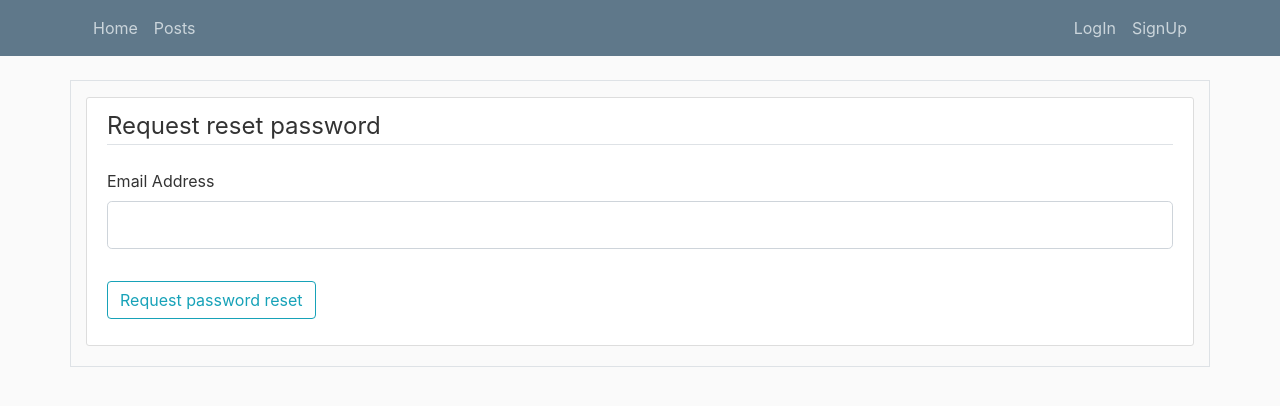
After one commit to Praveena1109/Chat-Application, a Flask app: page /reset_request in a window 1280 px wide. The commit adds this page. Shown: the top 406 px of the page. Run offline with Flask 2, Linux system fonts and the light colour scheme; some libraries are stand-ins or nearby versions.

Commit message:
Updated post

```diff
--- a/main/form.py
+++ b/main/form.py
@@ -41,7 +41,7 @@ class UpdateForm(FlaskForm):
     email = StringField('Email Address',
                         validators=[DataRequired(), Email()])
     picture = FileField('Update Profile Picture', validators=[FileAllowed(['jpg', 'png'])])
-
+    intro = TextAreaField('Tell us something about yourself..')
     submit = SubmitField('Update')
 
     def validate_email(self, email):
@@ -51,6 +51,25 @@ class UpdateForm(FlaskForm):
                 raise ValidationError('This Email ID already has an account')
 
 
-class MessageForm(FlaskForm):
-    message = TextAreaField('Message', validators=[DataRequired()])
-    submit = SubmitField('Send')
+class PostForm(FlaskForm):
+    title = TextAreaField('Title', validators=[DataRequired()])
+    information = TextAreaField('Information', validators=[DataRequired()])
+    submit = SubmitField('Post')
+
+
+class RequestResetForm(FlaskForm):
+    email = StringField('Email Address',
+                        validators=[DataRequired(), Email()])
+    submit = SubmitField('Request password reset')
+
+    def validate_email(self, email):
+        user = User.query.filter_by(email=email.data).first()
+        if user is None:
+            raise ValidationError('This email id does not have an account')
+
+
+class ResetPasswordForm(FlaskForm):
+    password = PasswordField('New Password', validators=[DataRequired()])
+    confirmPassword = PasswordField('Confirm New Password',
+                                    validators=[DataRequired(), EqualTo('password')])
+    submit = SubmitField('Reset Password')
--- a/main/routes.py
+++ b/main/routes.py
@@ -1,19 +1,21 @@
-from flask import render_template, url_for, flash, redirect, request
-from main import app, db, bcrypt, socketio
-from main.form import RegistrationForm, LoginForm, UpdateForm, MessageForm
-from main.models import User, Message
+from flask import render_template, url_for, flash, redirect, request, abort
+from main import app, db, bcrypt, socketio, mail
+from main.form import RegistrationForm, LoginForm, UpdateForm, PostForm, RequestResetForm, ResetPasswordForm
+from main.models import User, Post
 from flask_login import login_user, current_user, logout_user, login_required
-from flask_socketio import send
+from flask_socketio import emit
 import time
 from PIL import Image
 import secrets
 import os
+from flask_mail import Message
 
 
 @app.route("/")
 @app.route("/home")
 def home():
-    return render_template('home.html', title='Home')
+    posts = Post.query.all()
+    return render_template('home.html', title='Home', posts=posts)
 
 
 @app.route("/register", methods=['GET', 'POST'])
@@ -55,17 +57,96 @@ def logout():
     return redirect(url_for('home'))
 
 
-@app.route("/chat", methods=['GET', 'POST'])
+def send_email(user):
+    token = user.get_reset_token()
+    msg = Message('Password Reset Request', sender='noreply@demo.com', recipients=[user.email])
+    msg.body = f'''To reset your password, visit the following link:
+{url_for('reset_password', token=token, _external=True)}
+
+If you did not made this request then simply ignore this email and no changes will be done
+'''
+    mail.send(msg)
+
+
+@app.route("/reset_request")
+def request_reset():
+    if current_user.is_authenticated:
+        return redirect(url_for('home'))
+    form = RequestResetForm()
+    if form.validate_on_submit():
+        user = User.query.filter_by(email=form.email.data).first()
+        send_email(user)
+        flash('An email has been sent with instructions to reset password', 'info')
+        return redirect(url_for('login'))
+    return render_template('request_reset.html', title='reset password', form=form)
+
+
+@app.route("/resent_password/<token>")
+def reset_password(token):
+    if current_user.is_authenticated:
+        return redirect(url_for('home'))
+    user = User.verify_resent_token(token)
+    if user is None:
+        flash('Invalid or expired token', 'warning')
+        return redirect(url_for('request_reset'))
+    form = ResetPasswordForm()
+    if form.validate_on_submit():
+        hashed_password = bcrypt.generate_password_hash(form.password.data).decode('utf-8')
+        user.password = hashed_password
+        db.session.commit()
+        flash('Your password has been updated! You are now able to log in.', 'success')
+        return redirect(url_for('login'))
+    return render_template('reset_password.html', title='reset password', form=form)
+
+
+@app.route("/post/new", methods=['GET', 'POST'])
 @login_required
-def chat():
-    msgs = Message.query.all()
-    form = MessageForm()
+def new_post():
+    form = PostForm()
     if form.validate_on_submit():
-        post = Message(message=form.message.data, sender=current_user)
-        db.session.add(post)
+        new_post = Post(title=form.title.data, information=form.information.data, sender=current_user)
+        db.session.add(new_post)
         db.session.commit()
-        return redirect(url_for('chat'))
-    return render_template('chat.html', title='Chat', form=form, msgs=msgs)
+        flash('Posted', 'success')
+        return redirect(url_for('home'))
+    return render_template('create_post.html', title='Post', form=form, legend='New post')
+
+
+@app.route("/post/<int:post_id>")
+def post(post_id):
+    post = Post.query.get_or_404(post_id)
+    return render_template('post.html', title=post.title, post=post)
+
+
+@app.route("/post/<int:post_id>/update", methods=['GET', 'POST'])
+@login_required
+def update_post(post_id):
+    post = Post.query.get_or_404(post_id)
+    if post.sender != current_user:
+        abort(403)
+    form = PostForm()
+    if form.validate_on_submit():
+        post.title = form.title.data
+        post.information = form.information.data
+        db.session.commit()
+        flash('Post updated', 'success')
+        return redirect(url_for('home', post_id=post.id))
+    elif request.method == 'GET':
+        form.title.data = post.title
+        form.information.data = post.information
+    return render_template('create_post.html', title='Update post', form=form, legend='Update Post')
+
+
+@app.route("/post/<int:post_id>/delete", methods=['POST'])
+@login_required
+def delete_post(post_id):
+    post = Post.query.get_or_404(post_id)
+    if post.sender != current_user:
+        abort(403)
+    db.session.delete(post)
+    db.session.commit()
+    flash('Post deleted', 'success')
+    return redirect(url_for('home'))
 
 
 def save_picture(form_picture):
@@ -90,6 +171,7 @@ def account():
         if form.picture.data:
             picture_file = save_picture(form.picture.data)
             current_user.image_file = picture_file
+        current_user.intro = form.intro.data
         current_user.firstName = form.firstName.data
         current_user.lastName = form.lastName.data
         current_user.email = form.email.data
@@ -100,14 +182,18 @@ def account():
         form.firstName.data = current_user.firstName
         form.lastName.data = current_user.lastName
         form.email.data = current_user.email
+        form.intro.data = current_user.intro
     image_file = url_for('static', filename='profile_pics/' + current_user.image_file)
     return render_template('account.html', title='Account', form=form, image_file=image_file)
 
 
-# @socketio.on('incoming-msg')
-# def on_message(data):
-#     msg = data["msg"]
-#     name = data["username"]
-#
-#     time_stamp = time.strftime('%b-%d %I:%M%p', time.localtime())
-#     send({"username": name, "msg": msg, "time_stamp": time_stamp})
+@app.route("/info<int:post_id>", methods=['GET', 'POST'])
+@login_required
+def info(post_id):
+    post = Post.query.get_or_404(post_id)
+    return render_template('information.html', title='Information', post=post)
+
+# @socketio.on('my event')
+# def handle_my_custom_event(json):
+#     print('received my event: ' + str(json))
+#     socketio.emit('my response', json)
--- a/main/templates/layout.html
+++ b/main/templates/layout.html
@@ -24,7 +24,7 @@
           <div class="collapse navbar-collapse" id="navbarToggle">
             <div class="navbar-nav mr-auto">
               <a class="nav-item nav-link" href="{{ url_for('home') }}">Home</a>
-              <a class="nav-item nav-link" href="{{ url_for('chat') }}">Chat</a>
+              <a class="nav-item nav-link" href="{{ url_for('new_post') }}">Posts</a>
             </div>
             <!-- Navbar Right Side -->
             <div class="navbar-nav">
@@ -51,9 +51,11 @@
         {% endif %}
       {% endwith %}
     </div>
-    {% block content %}{% endblock %}
     <script src="https://code.jquery.com/jquery-3.2.1.slim.min.js" integrity="sha384-KJ3o2DKtIkvYIK3UENzmM7KCkRr/rE9/Qpg6aAZGJwFDMVNA/GpGFF93hXpG5KkN" crossorigin="anonymous"></script>
     <script src="https://cdnjs.cloudflare.com/ajax/libs/popper.js/1.12.9/umd/popper.min.js" integrity="sha384-ApNbgh9B+Y1QKtv3Rn7W3mgPxhU9K/ScQsAP7hUibX39j7fakFPskvXusvfa0b4Q" crossorigin="anonymous"></script>
     <script src="https://maxcdn.bootstrapcdn.com/bootstrap/4.0.0/js/bootstrap.min.js" integrity="sha384-JZR6Spejh4U02d8jOt6vLEHfe/JQGiRRSQQxSfFWpi1MquVdAyjUar5+76PVCmYl" crossorigin="anonymous"></script>
+    <div class="container pt-3 my-3 border">
+    {% block content %}{% endblock %}
+    </div>
   </body>
 </html>
--- a/main/templates/login.html
+++ b/main/templates/login.html
@@ -42,7 +42,7 @@
                 {{ form.submit(class="btn btn-outline-info") }}
             </div>
             <small class="text-muted ml-2">
-                <a href="#">Forgot Password?</a>
+                <a href="{{ url_for('request_reset') }}">Forgot Password?</a>
             </small>
         </form>
 
--- /dev/null
+++ b/main/templates/request_reset.html
@@ -0,0 +1,30 @@
+{% extends "layout.html" %}
+{% block content %}
+    <div class="content-section">
+        <form method="POST" action="">
+            {{ form.hidden_tag() }}
+            <fieldset class="form-group">
+                <legend class="border-bottom mb-4">
+                    Request reset password
+                </legend>
+                <div class="form-group">
+                    {{ form.email.label(class="form-control-label") }}
+                    {% if form.email.errors %}
+                        {{ form.email(class="form-control form-control-lg is-invalid") }}
+                        <div class="invalid-feedback">
+                            {% for error in form.email.errors %}
+                                <span>{{ error }}</span>
+                            {% endfor %}
+                        </div>
+                    {% else %}
+                        {{ form.email(class="form-control form-control-lg") }}
+                    {% endif %}
+                </div>
+            </fieldset>
+            <div class="form-group">
+                {{ form.submit(class="btn btn-outline-info") }}
+            </div>
+        </form>
+
+    </div>
+{% endblock content %}
--- a/run.py
+++ b/run.py
@@ -1,5 +1,5 @@
-from main import app
+from main import app, socketio
 
 
 if __name__ == '__main__':
-    app.run(debug=True)
+    socketio.run(app, debug=True)
```
Also changed, not shown: main/__init__.py (+8 -0 lines), main/models.py (+23 -6 lines), main/templates/account.html (+13 -0 lines), main/templates/chat.html (deleted, +0 -39 lines), main/templates/create_post.html (added, +41 -0 lines), main/templates/home.html (+16 -1 lines), main/templates/information.html (added, +12 -0 lines), main/templates/post.html (added, +38 -0 lines), main/templates/reset_password.html (added, +42 -0 lines), main/site.db.
